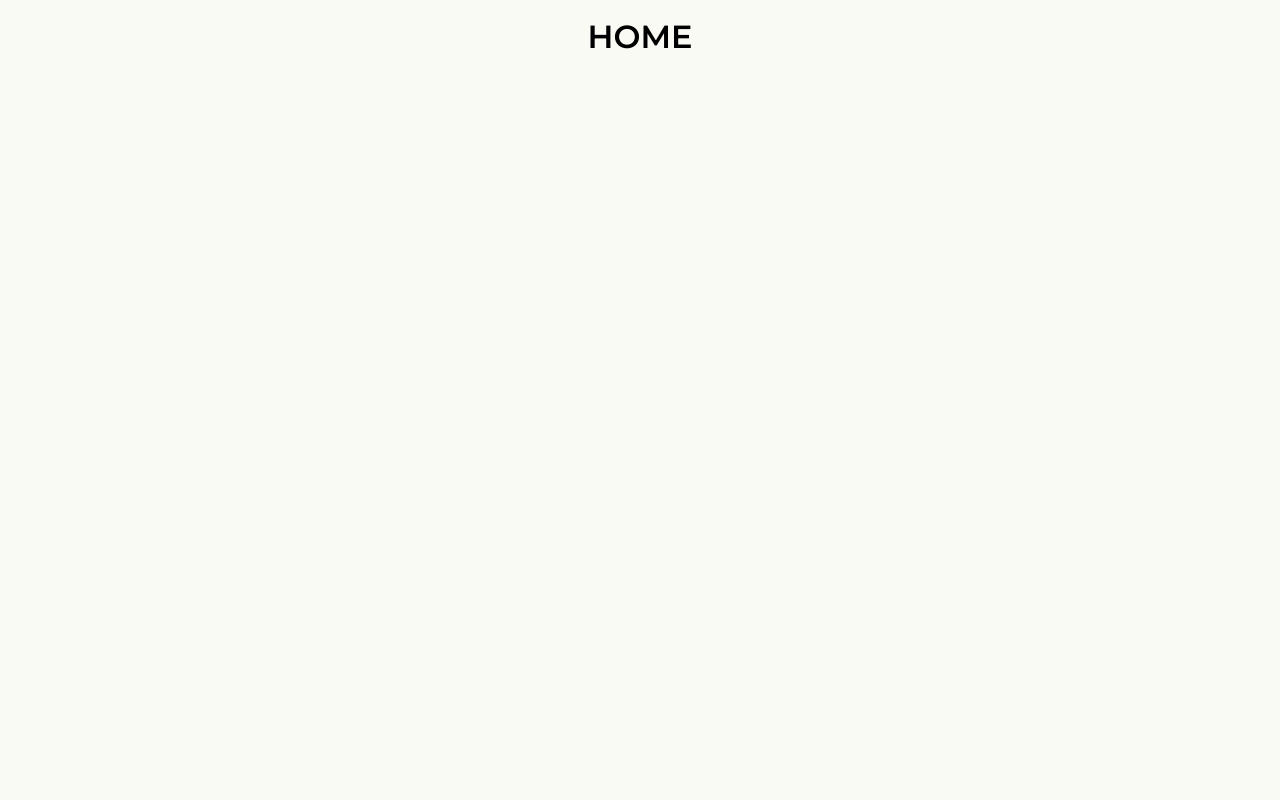
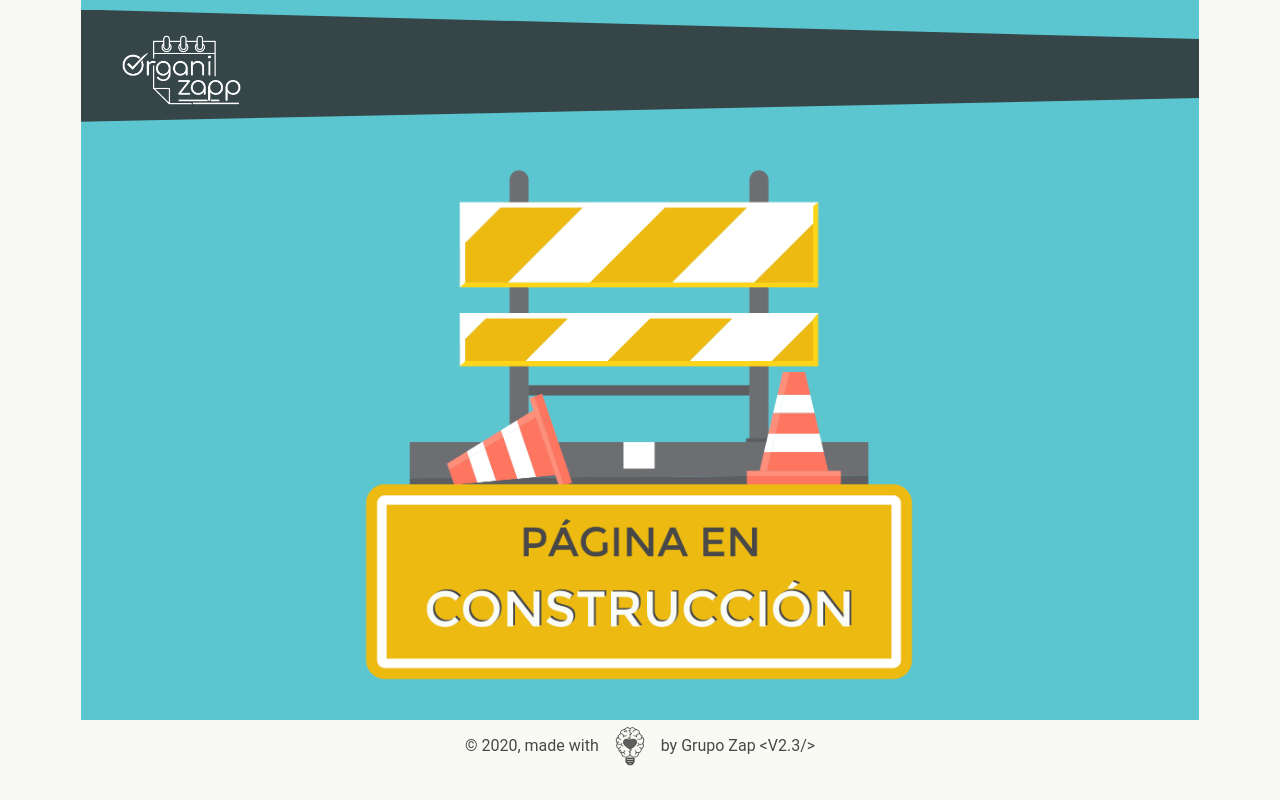
Before and after one commit to grupoZap-V2-3/frontOrganiZapp, a React (Create React App) app: page / in a window 1280 px wide. Built offline with nearby package versions, Linux system fonts and the light colour scheme.

Commit message:
README file updated and adding UnderConstruction component

```diff
--- /dev/null
+++ b/src/components/UnderConstruction/UnderConstruction.scss
@@ -0,0 +1,77 @@
+@import './../../theme/colors.scss';
+@import './../../theme/globals.scss';
+@import './../../theme/variables.scss';
+
+.UnderConstructionWrapper{
+  display: flex;
+  flex-direction: column;
+  justify-content: center;
+  align-content: center;
+  background-color: $color-primary;
+  width: 100%;
+  height: 90vh;
+  &-header{
+    min-width: 100vw;
+    height: 70px;
+    background-color: $color-headline-header;
+    padding: 1.5rem;
+    clip-path: polygon(0 5%, 100% 25%, 100% 75%, 0 95%);
+  }
+  &-img{
+    width: 50%;
+    margin: auto;
+  }
+  &-footer{
+    margin-top: 2em;
+    font-family: $font-family-primary;
+    color: $color-text-base;
+    font-size: 0.65em;
+  }
+  &-logo{
+    height: 4.5em;
+    margin-left: 1em;
+  }
+}
+//Media queries
+//Tablet
+@media only screen
+and (min-width : $tablet-min){
+  .UnderConstructionWrapper{
+    min-height: 155px;
+    &-header{
+      margin-top: 0.6em;
+      clip-path: polygon(0 0%, 100% 25%, 100% 75%, 0 95%);
+    }
+  &-img{
+    width: 50%;
+    margin: auto;
+  }
+  &-footer{
+    margin-top: 1em;
+    font-family: $font-family-primary;
+    color: $color-text-base;
+    font-size: 1em;
+  }
+  }
+}
+//Desktop
+@media only screen
+and (min-width : $desktop-min){
+  .UnderConstructionWrapper{
+    min-height: 155px;
+    &-header{
+      min-width: 83.619vw;
+      clip-path: polygon(0 0%, 100% 25%, 100% 75%, 0 95%);
+    }
+  &-img{
+    max-width: 800px;
+    margin: auto;
+  }
+  &-footer{
+    margin-top: 0.4em;
+    font-family: $font-family-primary;
+    color: $color-text-base;
+    font-size: 1em;
+  }
+  }
+}
--- /dev/null
+++ b/src/components/UnderConstruction/index.js
@@ -0,0 +1,22 @@
+import React from 'react';
+import MainFooter from './../MainFooter';
+import './UnderConstruction.scss';
+
+const underConstructionImage = require('./../../theme/images/under_construction.png');
+const appLogo = require('./../../theme/images/logo_white.png');
+
+const UnderConstruction = () => (
+  <>
+    <div className="UnderConstructionWrapper">
+      <div className="UnderConstructionWrapper-header">
+        <img src={appLogo} alt="OrganiZapp logo" className="UnderConstructionWrapper-logo"/>
+      </div>
+      <img src={underConstructionImage} alt="página en construcción" className="UnderConstructionWrapper-img" />
+    </div>
+    <div className="UnderConstructionWrapper-footer">
+        <MainFooter/>
+    </div>
+  </>
+);
+
+export default UnderConstruction;
--- a/src/pages/HomePage/index.js
+++ b/src/pages/HomePage/index.js
@@ -1,8 +1,9 @@
 import React from 'react';
+import UnderConstruction from './../../components/UnderConstruction'
 
 const HomePage = () => (
   <>
-    <h1>HOME</h1>
+    <UnderConstruction/>
   </>
 );
 
--- a/src/pages/LoginPage/index.js
+++ b/src/pages/LoginPage/index.js
@@ -18,7 +18,7 @@ const LoginPage = () => {
         {/* Form */}
         <LoginForm />
         <div>
-          {/* Forgot Password Link */}
+          {/* Forgot Password Link TODO: change link redirection when available */}
           <Link to="/change-pass" className="LoginFormWrapper-forgotPassword" //Change link to forgot when available
             style={{
               textDecoration: 'none',
--- a/src/pages/WelcomePage/index.js
+++ b/src/pages/WelcomePage/index.js
@@ -1,7 +1,8 @@
 import React from 'react';
+import UnderConstruction from './../../components/UnderConstruction'
 
 const WelcomePage = () => (
-  <h1>WELCOME</h1>
+  <UnderConstruction/>
 );
 
 export default WelcomePage;
```
Also changed, not shown: src/theme/images/under_construction.png (added), 1 other file (tests, documents, lock files or other folders).
